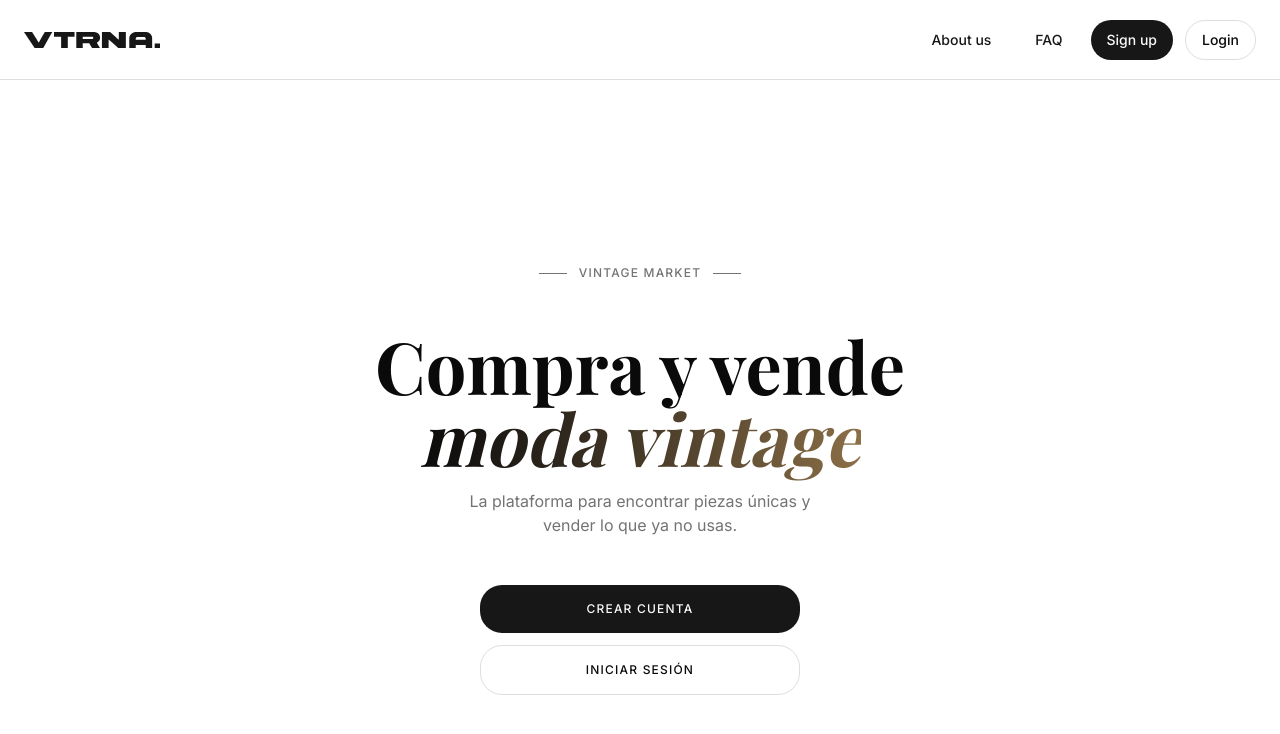
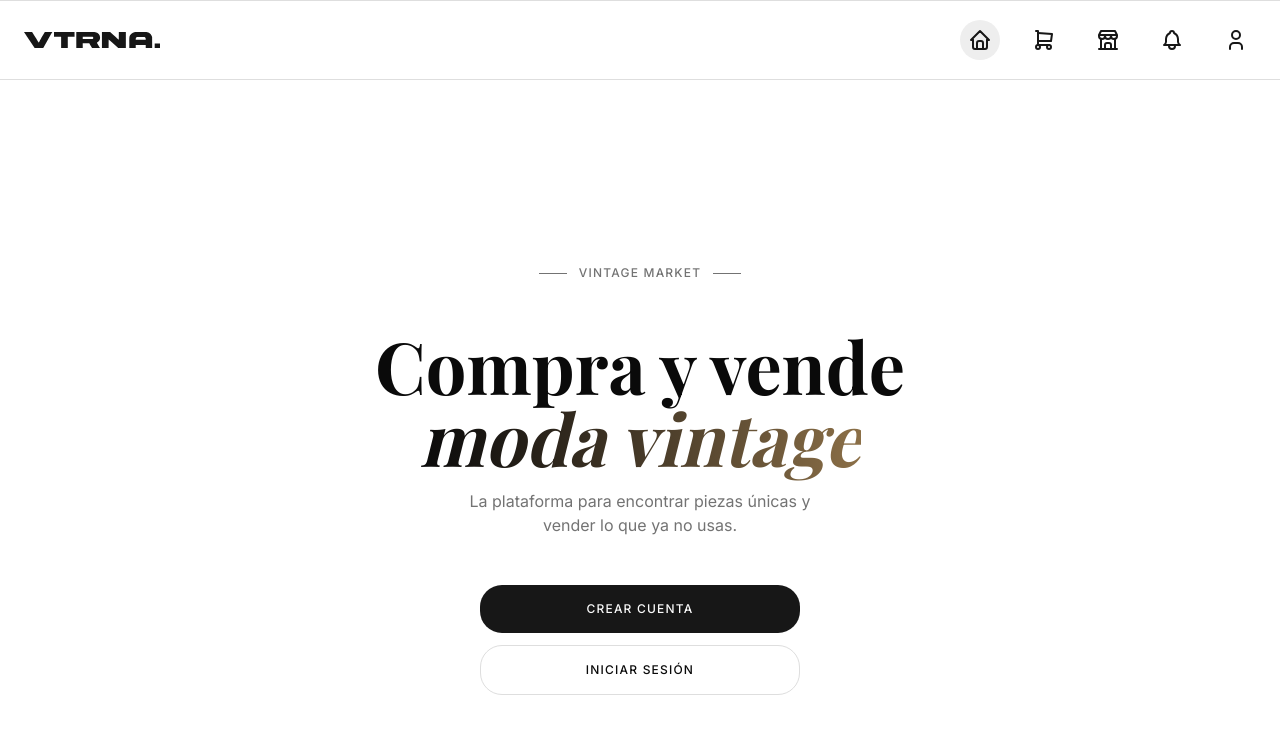
Before and after one commit to IIC3143-Proyecto/Frontend, a Next.js app: page / in a window 1280 px wide. Shown: the top 734 px of the page. Built offline with nearby package versions, Linux system fonts and the light colour scheme; no server answers.

Commit message:
feat: private navbar

```diff
--- a/src/app/layout.tsx
+++ b/src/app/layout.tsx
@@ -2,7 +2,8 @@ import type { Metadata } from "next";
 import "./globals.css";
 import { Providers } from "./providers";
 import { Toaster } from "@/components/ui/sonner";
-import { PublicNavbar } from "@/components/layout/public-navbar";
+// import { PublicNavbar } from "@/components/layout/public-navbar";
+import { PrivateNavbar } from "@/components/layout/private-navbar";
 
 export const metadata: Metadata = {
   title: "Create Next App",
@@ -13,7 +14,8 @@ export default function RootLayout({ children }: { children: React.ReactNode })
   return (
     <html lang="es">
       <body className="flex flex-col h-screen">
-        <PublicNavbar/>
+        {/* <PublicNavbar/> */}
+        <PrivateNavbar/>
         <Providers>{children}</Providers>
         <Toaster position="top-center" richColors />
       </body>
--- /dev/null
+++ b/src/components/layout/private-navbar.tsx
@@ -0,0 +1,76 @@
+"use client";
+
+import Link from "next/link";
+import Image from "next/image";
+import { usePathname } from "next/navigation";
+import { LinkIconButton } from "@/components/common/link-icon-button";
+import {
+  IconHome,
+  IconShoppingCart,
+  IconBuildingStore,
+  IconBell,
+  IconUser,
+} from "@tabler/icons-react";
+
+function NavigationButtons() {
+  const pathname = usePathname();
+
+  return (
+    <nav className="flex gap-8 md:gap-6">
+      <LinkIconButton
+        href="/"
+        icon={IconHome}
+        label="ir al feed"
+        highlighted={pathname === "/"}
+      />
+      <LinkIconButton
+        href="/shopping-history"
+        icon={IconShoppingCart}
+        label="ir a mis compras"
+        highlighted={pathname.startsWith("/shopping-history")}
+      />
+      <LinkIconButton
+        href="/publications"
+        icon={IconBuildingStore}
+        label="ir a mis ventas"
+        highlighted={pathname.startsWith("/publications")}
+      />
+      <LinkIconButton
+        href="/notifications"
+        icon={IconBell}
+        label="ir a notificaciones"
+        highlighted={pathname === "/notifications"}
+      />
+      <LinkIconButton
+        href="/profile"
+        icon={IconUser}
+        label="ir a perfil"
+        highlighted={pathname === "/profile"}
+      />
+    </nav>
+  );
+}
+
+export function PrivateNavbar() {
+  return (
+    <header
+      className="flex h-20 px-6 bg-background shrink-0 items-center
+        order-last border-t justify-center
+        md:order-first md:border-b md:justify-between"
+    >
+      <Link href="/" className="hidden md:block shrink-0">
+        <Image
+          src="/assets/vtrna-logo.svg"
+          alt="vtrna logo"
+          draggable={false}
+          width={136}
+          height={16}
+          className="h-4 w-auto select-none pointer-events-none"
+          unoptimized={true}
+        />
+      </Link>
+
+      <NavigationButtons />
+    </header>
+  );
+}
```
